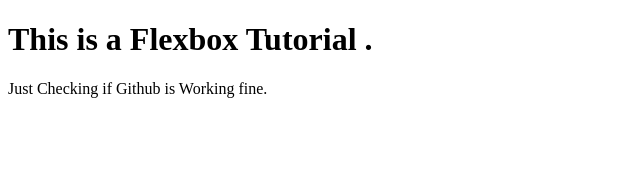
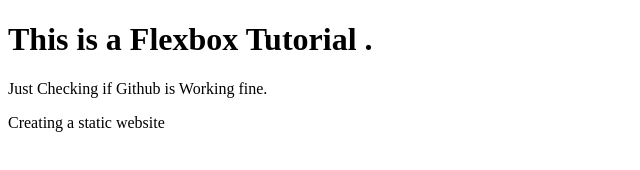
Before and after one commit to harsh229/GSB-School, a plain HTML site: page index.html in a window 1280 px wide. Shown: the whole page, without its empty margins (0-640 px from the left). Drawn offline with Linux system fonts and the light colour scheme.

Commit message:
checking

```diff
--- a/index.html
+++ b/index.html
@@ -10,6 +10,7 @@
 <body>
   <h1>This is a Flexbox Tutorial . </h1>
 <p> Just Checking if Github is Working fine. </p>
+  <p>Creating a static website</p>
 </body>
 
 </html>
```
